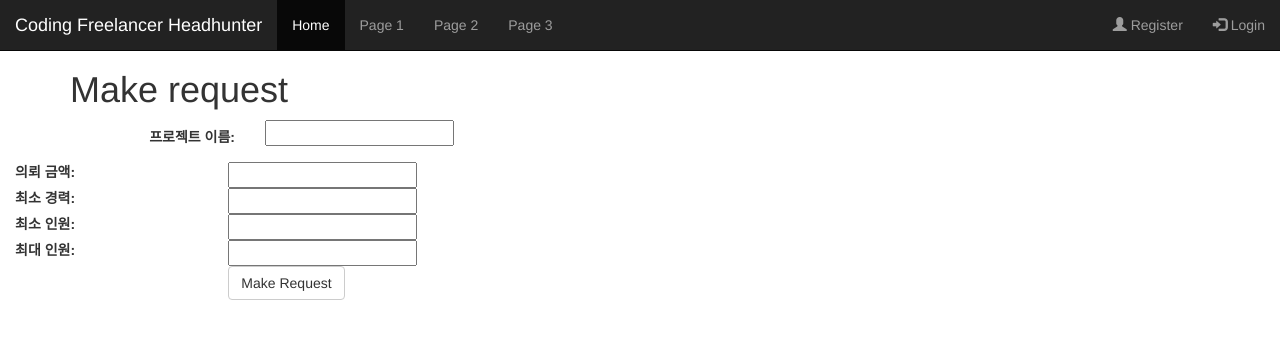
After one commit to mint3759/headhunt, a Django app: template templates/request/make_request.html in a window 1280 px wide. The commit adds this page. Shown: the top 339 px of the page. Run offline with Django 3.2, Linux system fonts and the light colour scheme; the template is opened without the code that fills it, so the values that code supplies are empty, except form fields; tables that the repository leaves empty hold one stand-in row (values such as "Sample post"); form fields are guessed from the names that the template uses; some libraries are stand-ins or nearby versions.

Commit message:
make_request

```diff
--- a/templates/headhunt/base.html
+++ b/templates/headhunt/base.html
@@ -24,6 +24,7 @@
                 {% if request.session.login %}
                 <li>{{request.session.id}}</li>
                 <li><a href = "{% url 'logout' %}"><span class="glyphicon glyphicon-log-out"></span>Logout</a></li>
+                <li><a href = "{% url 'make_request' %}"><span class="glyphicon glyphicon-make-request"></span> Make request</a></li>
                 {% else %}
                 <li><a href="{% url 'register' %}"><span class="glyphicon glyphicon-user"></span> Register</a></li>
                 <li><a href = "{% url 'login' %}"><span class="glyphicon glyphicon-log-in"></span> Login</a></li>
--- /dev/null
+++ b/templates/request/make_request.html
@@ -0,0 +1,44 @@
+{% extends "headhunt/base.html" %}
+
+{% block content %}
+    <h1>Make request</h1>
+    <form class="form-horizontal" method = "POST">
+        {% csrf_token %}
+        <div class="form-group">
+            <label class="control-label col-sm-2">프로젝트 이름:</label>
+            <div class="col-sm-10">
+              {{ form.reqtitle }}
+            </div>
+        </div>
+        </div>
+        <div class="form-group">
+            <label class="control-label col-sm-2">의뢰 금액:</label>
+            <div class="col-sm-10">
+              {{ form.fund }}
+            </div>
+        </div>
+        <div class="form-group">
+            <label class="control-label col-sm-2">최소 경력:</label>
+            <div class="col-sm-10">
+              {{ form.min_exp }}
+            </div>
+        </div>
+        <div class="form-group">
+            <label class="control-label col-sm-2">최소 인원:</label>
+            <div class="col-sm-10">
+              {{ form.min_fre }}
+            </div>
+        </div>
+        <div class="form-group">
+            <label class="control-label col-sm-2">최대 인원:</label>
+            <div class="col-sm-10">
+              {{ form.max_fre }}
+            </div>
+        </div>
+        <div class="form-group">
+            <div class="col-sm-offset-2 col-sm-10">
+              <button type="submit" class="btn btn-default">Make Request</button>
+            </div>
+        </div>
+    </form>
+{% endblock %}
--- a/urls.py
+++ b/urls.py
@@ -12,6 +12,8 @@ urlpatterns = [
     url(r'^registration/register_client/$', views.register_client, name = 'register_client'),
     url(r'^registration/register_freelancer/$', views.register_freelancer, name = 'register_freelancer'),
     url(r'^registration/register_success/$', views.register_success, name = 'register_success'),
+    url(r'^request/request_success/$', views.request_success, name = 'request_success'),
+    url(r'^request/make_request/$', views.make_request, name = 'make_request'),
     #url(r'^$', views.IndexView.as_view(), name = 'index'),
     # /headhunt 로 접속시 (include 됨)
     # CBV의 generic view를 이용하여 url을 처리하겠다는 말
```
Also changed, not shown: forms.py (+7 -0 lines), templates/request/request_success.html (added, +7 -0 lines), views.py (+25 -0 lines).
